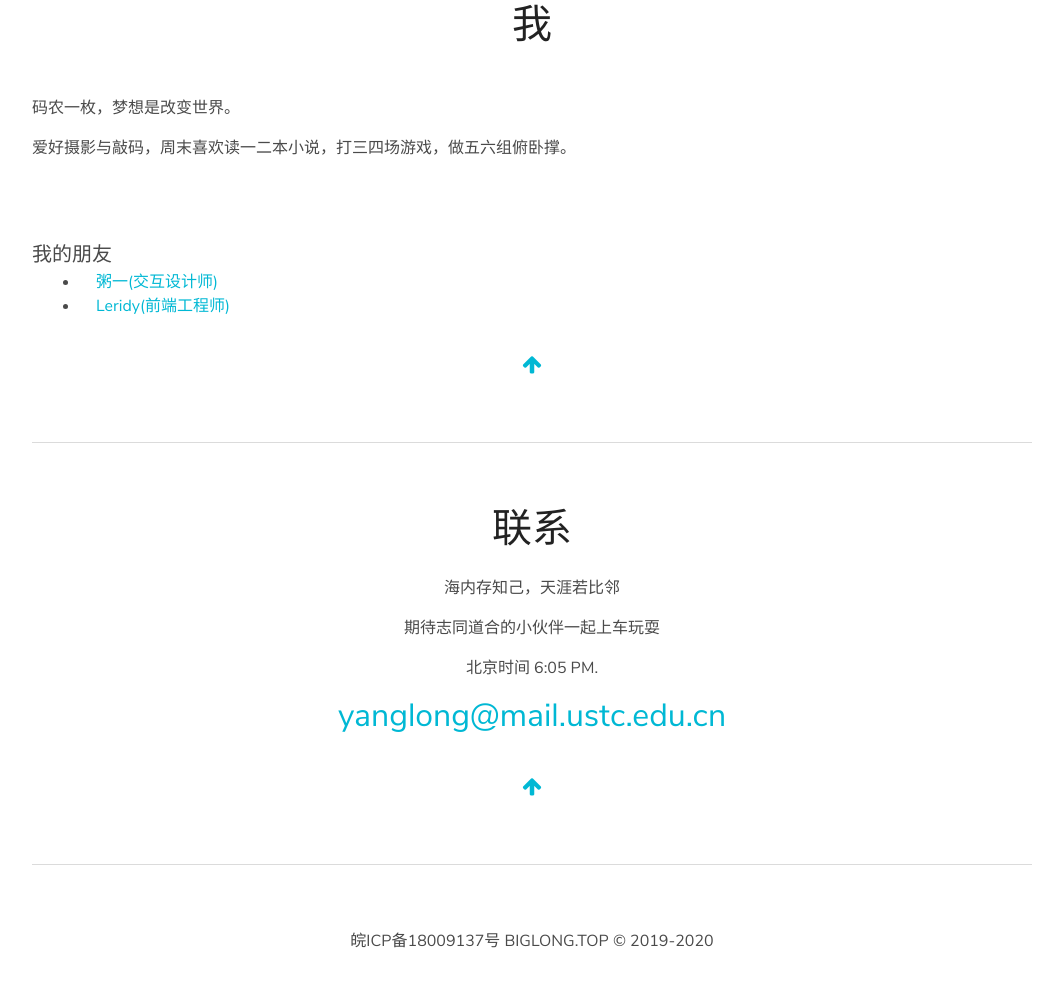
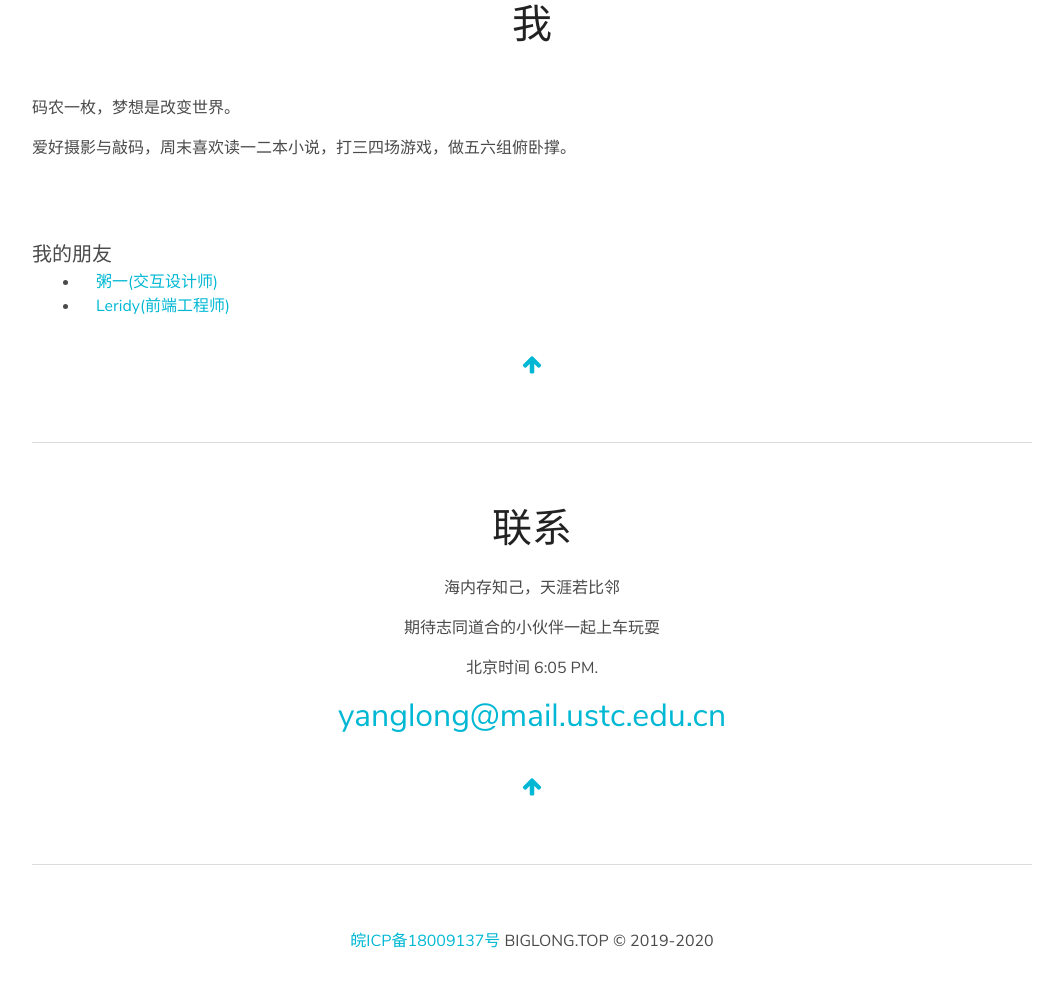
Before and after one commit to hustlong/hustlong.github.io, a plain HTML site: page index.html in a window 1280 px wide. Shown: the part 2347-3334 px from the top of the page, without its empty margins (108-1171 px from the left). Drawn offline with Linux system fonts and the light colour scheme.

Commit message:
Update index.html
add href beian

```diff
--- a/index.html
+++ b/index.html
@@ -455,7 +455,7 @@
 <div class="section" id="footer">
     <div class="container has-text-centered">
 
-            皖ICP备18009137号  BIGLONG.TOP © 2019-2020
+	    <a href="https://beian.miit.gov.cn">皖ICP备18009137号</a>  BIGLONG.TOP © 2019-2020
 
     </div>
 </div>
```
